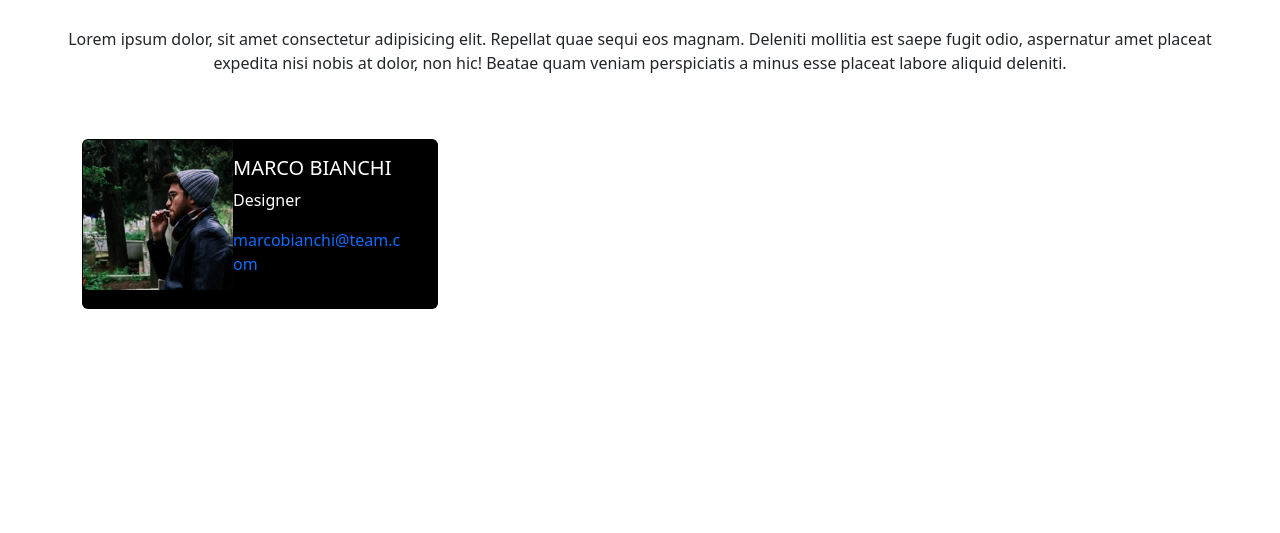
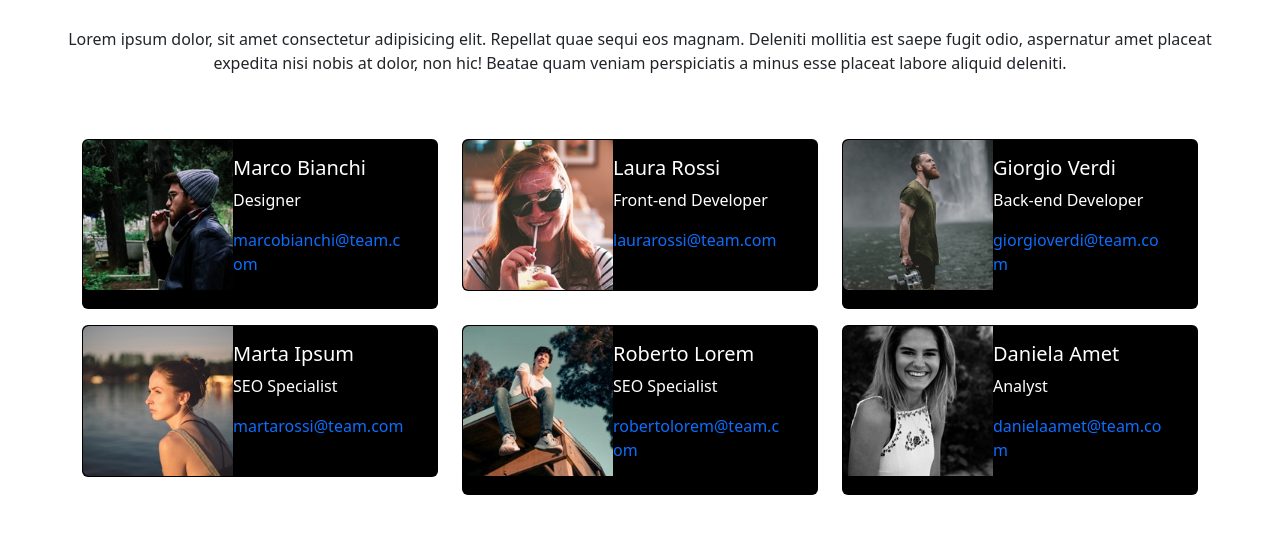
Before and after one commit to giovanni-lumini/js-our-team, a plain HTML site: page index.html in a window 1280 px wide. Shown: the part 77-610 px from the top of the page. Drawn offline with nearby package versions, Linux system fonts and the light colour scheme.

Commit message:
ex-complete

```diff
--- a/assets/script.js
+++ b/assets/script.js
@@ -1,45 +1,76 @@
-const teamMembers = [
-  {
-    name: "Marco Bianchi",
-    role: "Designer",
-    email: "marcobianchi@team.com",
-    img: "img/male1.png"
-  },
-  {
-    name: "Laura Rossi",
-    role: "Front-end Developer",
-    email: "laurarossi@team.com",
-    img: "img/female1.png"
-  },
-  {
-    name: "Giorgio Verdi",
-    role: "Back-end Developer",
-    email: "giorgioverdi@team.com",
-    img: "img/male2.png"
-  },
-  {
-    name: "Marta Ipsum",
-    role: "SEO Specialist",
-    email: "martarossi@team.com",
-    img: "img/female2.png"
-  },
-  {
-    name: "Roberto Lorem",
-    role: "SEO Specialist",
-    email: "robertolorem@team.com",
-    img: "img/male3.png"
-  },
-  {
-    name: "Daniela Amet",
-    role: "Analyst",
-    email: "danielaamet@team.com",
-    img: "img/female3.png"
-  }
-];
-
 /* Dato un array di oggetti rappresentante un team di un’azienda:
 -creare una pagina dedicata in cui mostrare una card per ciascun componente
 
 Bonus
 Rendere l’esercizio responsive, mandando a capo le card
 Aggiungere un form di agginta membri che permetta di visualizzare il nuovo membro sulla pagina (usate una foto qualunque, anche vostra se volete sentirvi parte del team! :sorridere:) */
+
+const team_members = [
+  {
+    name: "Marco Bianchi",
+    role: "Designer",
+    email: "marcobianchi@team.com",
+    img: "./assets/img/male1.png"
+  },
+  {
+    name: "Laura Rossi",
+    role: "Front-end Developer",
+    email: "laurarossi@team.com",
+    img: "./assets/img/female1.png"
+  },
+  {
+    name: "Giorgio Verdi",
+    role: "Back-end Developer",
+    email: "giorgioverdi@team.com",
+    img: "./assets/img/male2.png"
+  },
+  {
+    name: "Marta Ipsum",
+    role: "SEO Specialist",
+    email: "martarossi@team.com",
+    img: "./assets/img/female2.png"
+  },
+  {
+    name: "Roberto Lorem",
+    role: "SEO Specialist",
+    email: "robertolorem@team.com",
+    img: "./assets/img/male3.png"
+  },
+  {
+    name: "Daniela Amet",
+    role: "Analyst",
+    email: "danielaamet@team.com",
+    img: "./assets/img/female3.png"
+  }
+];
+
+/* console.log(team_members); */
+
+const card_row_el = document.querySelector(".row");
+const card_name_el = document.querySelector(".card_name");
+const card_role_el = document.querySelector(".card_role");
+const card_contact_el = document.querySelector(".card_contact");
+
+for (let i = 0; i < team_members.length; i++) {
+  let team_member = team_members[i];
+  let {name, role, email, img} = team_member;
+  let markup = `
+    <div class="col-4">
+      <div class="card mb-3 bg-black">
+        <div class="row g-0">
+          <div class="col-md-4">
+            <img src="${img}" width="150px" class=" rounded-start" alt="...">
+          </div>
+          <div class="col-md-8 px-3">
+            <div class="card-body">
+              <h5 class="card_name text-white">${name}</h5>
+              <p class="card_role text-white">${role}</p>
+              <p class="card_contact text-primary">${email}</p>
+            </div>
+          </div>
+        </div>
+      </div>
+    </div>
+  `
+  card_row_el.innerHTML += markup;
+}
--- a/index.html
+++ b/index.html
@@ -6,46 +6,25 @@
     <!-- Required meta tags -->
     <meta charset="utf-8" />
     <meta name="viewport" content="width=device-width, initial-scale=1, shrink-to-fit=no" />
-
     <!-- Bootstrap CSS v5.3.2 -->
     <link href="https://cdn.jsdelivr.net/npm/bootstrap@5.3.2/dist/css/bootstrap.min.css" rel="stylesheet"
         integrity="sha384-T3c6CoIi6uLrA9TneNEoa7RxnatzjcDSCmG1MXxSR1GAsXEV/Dwwykc2MPK8M2HN" crossorigin="anonymous" />
 </head>
 
 <body>
-
     <header class="text-center py-4 ">
         <h1>Meet our Team</h1>
     </header>
 
     <p class="text-center px-5 pb-5">Lorem ipsum dolor, sit amet consectetur adipisicing elit. Repellat quae sequi eos
         magnam. Deleniti mollitia est saepe fugit odio, aspernatur amet placeat expedita nisi nobis at dolor, non hic!
-        Beatae quam veniam perspiciatis a minus esse placeat labore aliquid deleniti.</p>
+        Beatae quam veniam perspiciatis a minus esse placeat labore aliquid deleniti.
+    </p>
 
     <div class="container">
         <div class="row">
-            <div class="col-4">
-                <div class="card mb-3 bg-black">
-                    <div class="row g-0">
-                        <div class="col-md-4">
-                            <img src="./assets/img/male1.png" width="150px" class=" rounded-start" alt="...">
-                        </div>
-                        <div class="col-md-8 px-3">
-                            <div class="card-body">
-                                <h5 class="card-name text-white">MARCO BIANCHI</h5>
-                                <p class="card-role text-white">Designer</p>
-                                <p class="card-contact text-primary">marcobianchi@team.com</p>
-                            </div>
-                        </div>
-                    </div>
-                </div>
-            </div>
         </div>
     </div>
-
-
-
-
 
     <script src="./assets/script.js"></script>
     <!-- Bootstrap JavaScript Libraries -->
```
